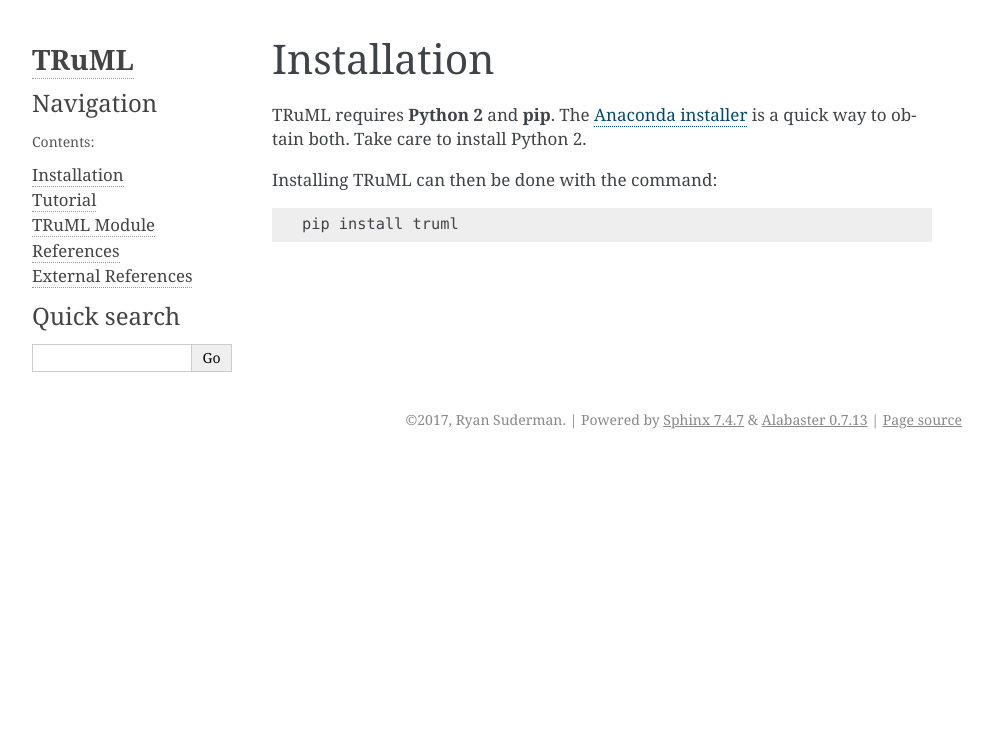
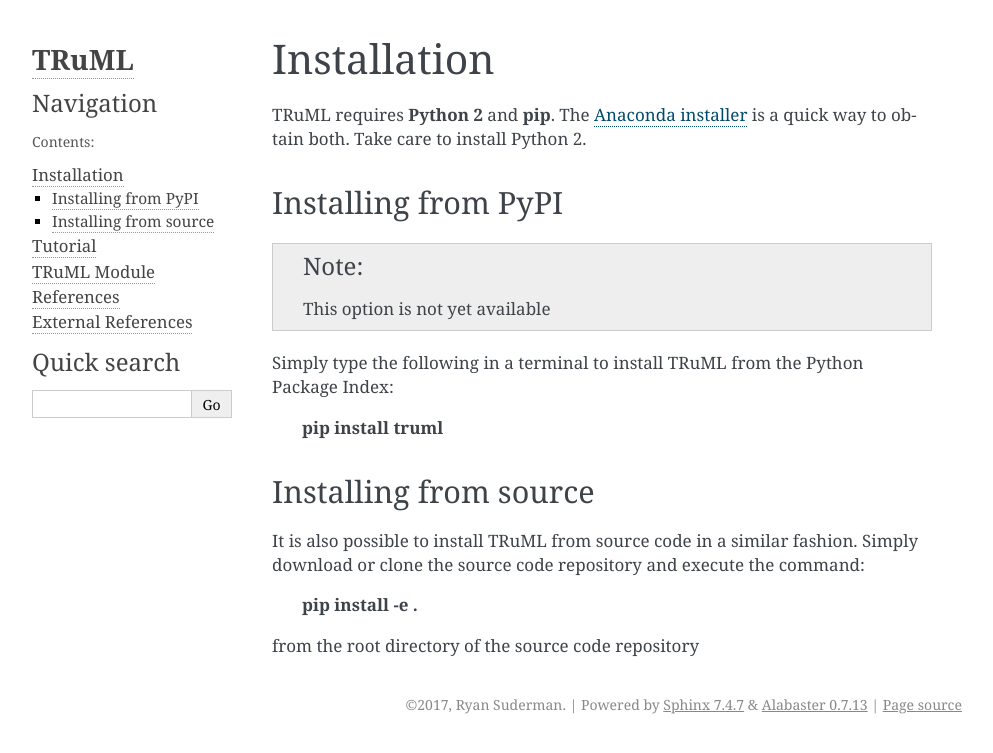
Before and after one commit to lanl/TRuML, a Sphinx documentation site: the page built from docs/installation.rst, in a window 1280 px wide. Shown: the top 753 px of the page, without its empty margins (148-1141 px from the left). Built offline with Sphinx 7.4.7, drawn with Linux system fonts in a browser that asks for light colours.

Commit message:
small expansion of installation instructions

```diff
--- a/docs/installation.rst
+++ b/docs/installation.rst
@@ -5,6 +5,20 @@
 TRuML requires **Python 2** and **pip**.  The `Anaconda installer <https://www.continuum.io/downloads>`_ is a quick way to obtain
 both. Take care to install Python 2.
 
-Installing TRuML can then be done with the command::
+Installing from PyPI
+^^^^^^^^^^^^^^^^^^^^
+.. note::
+    This option is not yet available
 
-    pip install truml
+Simply type the following in a terminal to install TRuML from the Python Package Index:
+
+    :command:`pip install truml`
+
+Installing from source
+^^^^^^^^^^^^^^^^^^^^^^
+It is also possible to install TRuML from source code in a similar fashion.  Simply download or clone the source code
+repository and execute the command:
+
+    :command:`pip install -e .`
+
+from the root directory of the source code repository
```
